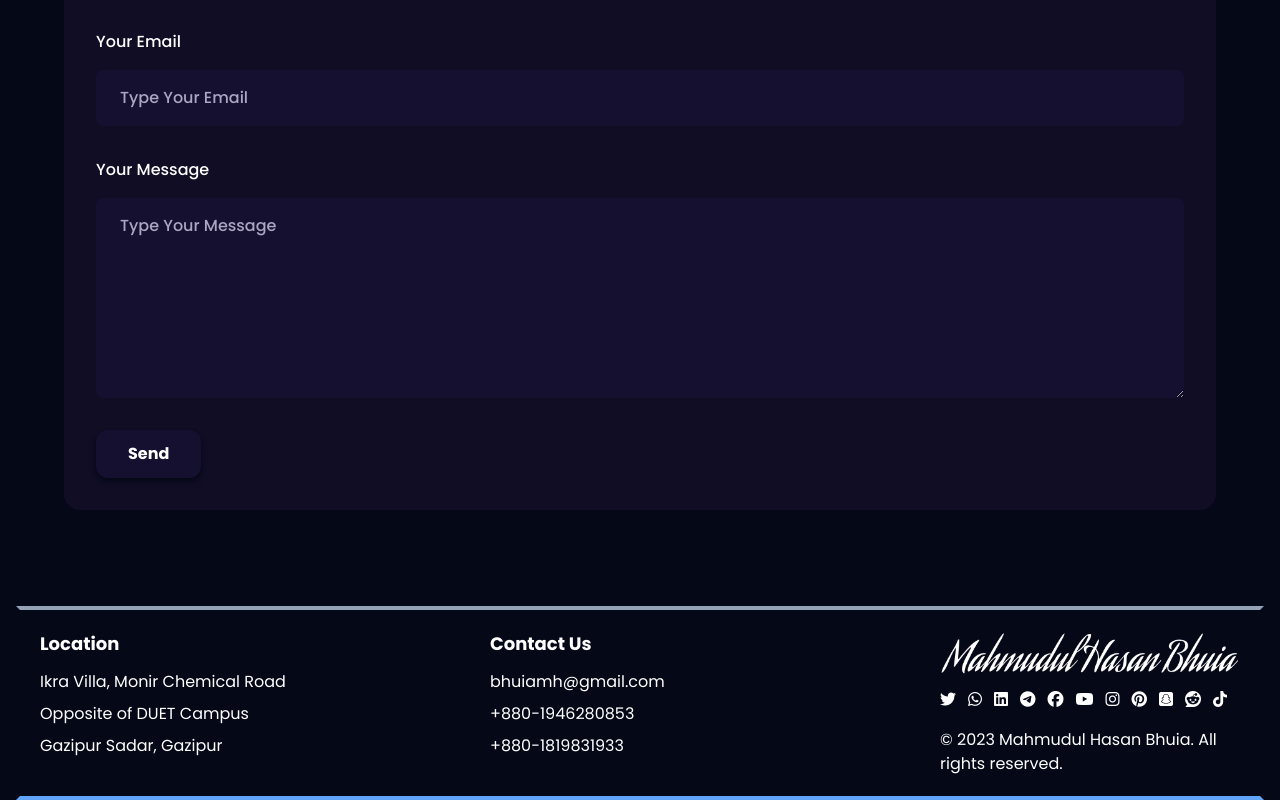
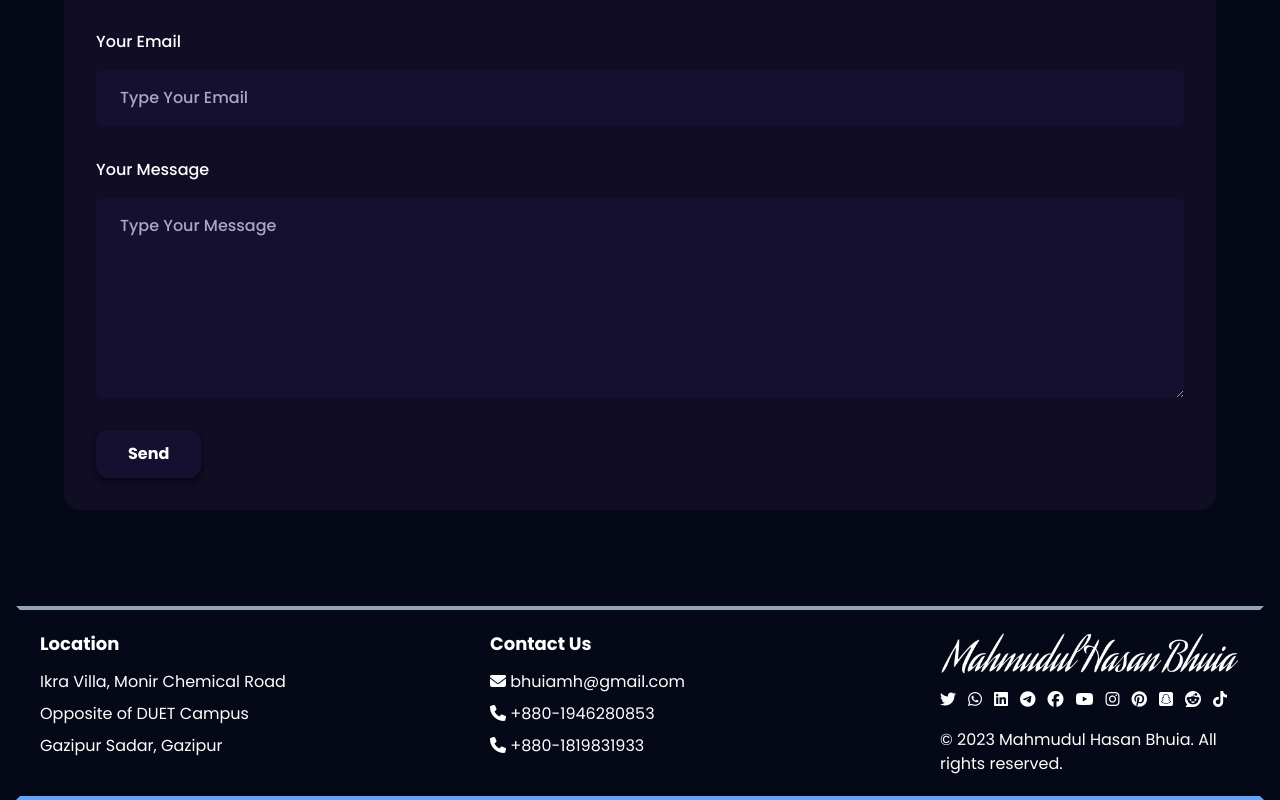
Before and after one commit to bhuiamh/Mahmudul-Hasan-Bhuia---Web-Development-Portfolio, a React (Vite) app: page / in a window 1280 px wide. Shown: the part 7679-8479 px from the top of the page. Built offline with nearby package versions, Linux system fonts and the light colour scheme.

Commit message:
missing icon added

```diff
--- a/src/components/Footer.jsx
+++ b/src/components/Footer.jsx
@@ -20,13 +20,13 @@ const Footer = () => {
               href="mailto:info@kitchensecret.com"
               className="text-base text-light mb-2"
             >
-              bhuiamh@gmail.com
+              <i class="fa-solid fa-envelope"></i> bhuiamh@gmail.com
             </a>
             <a href="tel:+1-123-456-7890" className="text-base text-light mb-2">
-              +880-1946280853
+              <i class="fa-solid fa-phone"></i> +880-1946280853
             </a>
             <a href="tel:+1-123-456-7890" className="text-base text-light">
-              +880-1819831933
+              <i class="fa-solid fa-phone"></i> +880-1819831933
             </a>
           </div>
         </div>
```
Also changed, not shown: 5 other files (tests, documents, lock files or other folders).
